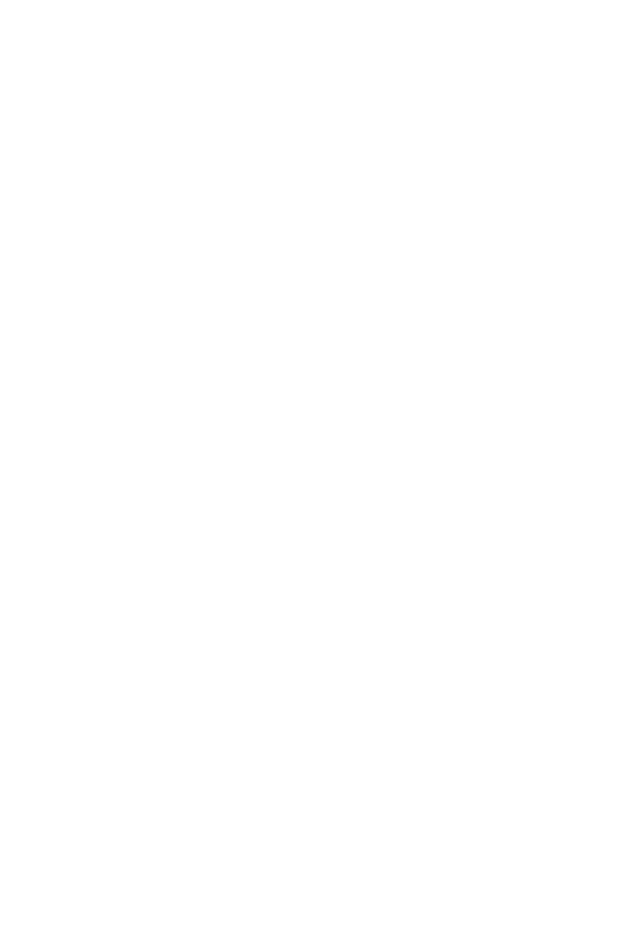
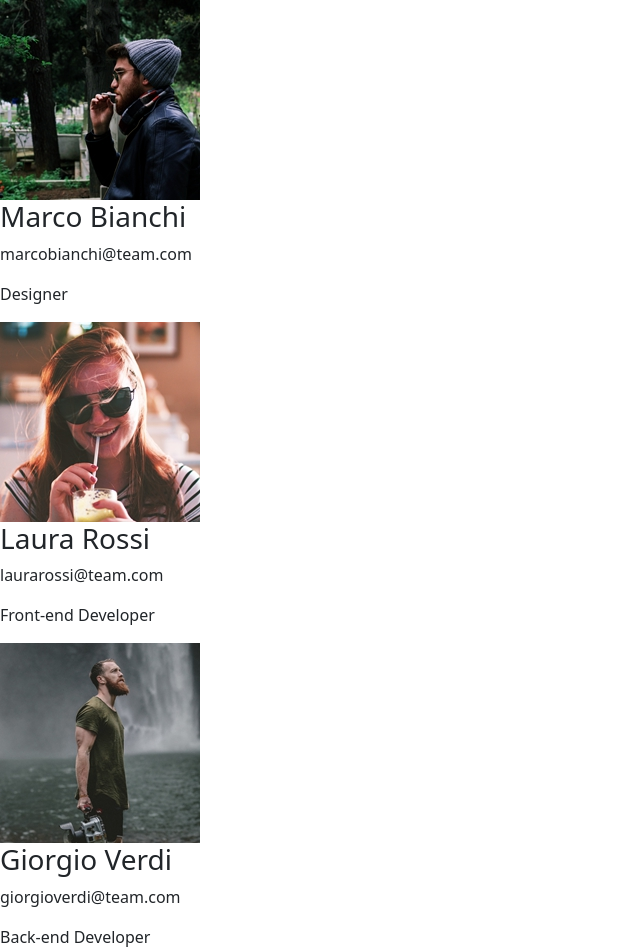
Before and after one commit to Alessio-Civitella/js-our-team, a plain HTML site: page index.html in a window 1280 px wide. Shown: the top 952 px of the page, without its empty margins (0-640 px from the left). Before the commit the page ends 800 px from the top, so only its background shows below. Drawn offline with nearby package versions, Linux system fonts and the light colour scheme.

Commit message:
Feat: Script applicato ad html pagina finita

```diff
--- a/index.html
+++ b/index.html
@@ -5,16 +5,18 @@
     <meta charset="UTF-8">
     <meta name="viewport" content="width=device-width, initial-scale=1.0">
     <title>Document</title>
+    <link href="https://cdn.jsdelivr.net/npm/bootstrap@5.3.3/dist/css/bootstrap.min.css" rel="stylesheet" integrity="sha384-QWTKZyjpPEjISv5WaRU9OFeRpok6YctnYmDr5pNlyT2bRjXh0JMhjY6hW+ALEwIH" crossorigin="anonymous">
     <link rel="stylesheet" href="./style.css">
 </head>
 
 <body>
-    <div class="team-card">
+    <div id="team-container" class="team-card">
         <div class="card-image">
-            <img src="./img/" alt="">
+            <img src="./" alt="">
         </div>
         <div class="card-text">
             <h3></h3>
+            <p></p>
             <p></p>
         </div>
     </div>
--- a/script.js
+++ b/script.js
@@ -36,3 +36,30 @@ const teamMembers = [
     img: "img/female3.png"
   }
 ];
+
+const teamContainerElem = document.getElementById('team-container')
+
+const renderTeam = () => {
+  let items = "";
+  for(let i = 0; i < teamMembers.length; i++) {
+    const {name, role, email, img} = teamMembers[i];
+    const card = `
+    <div id="team-container" class="team-card">
+        <div class="card-image">
+            <img src="./${img}" alt="${name}">
+        </div>
+        <div class="card-text">
+            <h3>${name}</h3>
+            <p>${email}</p>
+            <p>${role}</p>
+        </div>
+    </div>
+    `;
+
+    items += card;
+
+  }
+  teamContainerElem.innerHTML = items
+}
+
+renderTeam();
```
